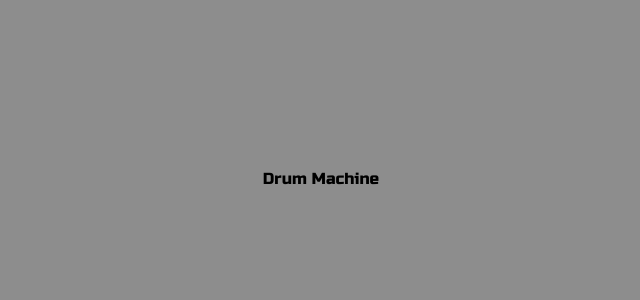
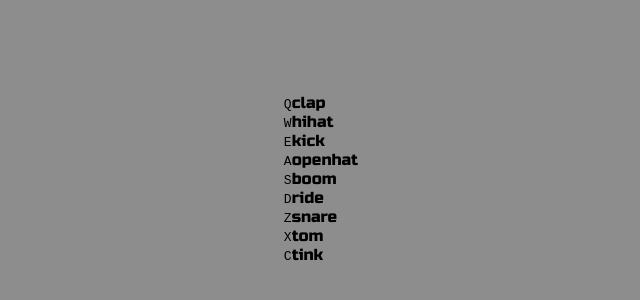
Before and after one commit to shaonkabir8/drum-machine, a React (Create React App) app: page / in a window 1280 px wide. Shown: the part 222-522 px from the top of the page, without its empty margins (319-959 px from the left). Built offline with nearby package versions, Linux system fonts and the light colour scheme.

Commit message:
Refactor: add JSX Markup for and set Audio using [data-attribute]

```diff
--- a/src/components/App.js
+++ b/src/components/App.js
@@ -1,11 +1,59 @@
-import React from 'react';
+import React, { Fragment } from 'react';
 import '../styles/App.scss';
 
-function App() {
+const App = () => {
+
   return (
-    <div>
-      Drum Machine
+    <Fragment>
+      <div className="keys">
+      <div data-key="81" className="key">
+        <kbd>Q</kbd>
+        <span className="sound">clap</span>
+      </div>
+      <div data-key="87" className="key">
+        <kbd>W</kbd>
+        <span className="sound">hihat</span>
+      </div>
+      <div data-key="69" className="key">
+        <kbd>E</kbd>
+        <span className="sound">kick</span>
+      </div>
+      <div data-key="65" className="key">
+        <kbd>A</kbd>
+        <span className="sound">openhat</span>
+      </div>
+      <div data-key="83" className="key">
+        <kbd>S</kbd>
+        <span className="sound">boom</span>
+      </div>
+      <div data-key="68" className="key">
+        <kbd>D</kbd>
+        <span className="sound">ride</span>
+      </div>
+      <div data-key="90" className="key">
+        <kbd>Z</kbd>
+        <span className="sound">snare</span>
+      </div>
+      <div data-key="88" className="key">
+        <kbd>X</kbd>
+        <span className="sound">tom</span>
+      </div>
+      <div data-key="67" className="key">
+        <kbd>C</kbd>
+        <span className="sound">tink</span>
+      </div>
     </div>
+
+    <audio data-key="65" src="https://s3.amazonaws.com/freecodecamp/drums/Heater-1.mp3"></audio>
+    <audio data-key="83" src="https://s3.amazonaws.com/freecodecamp/drums/Heater-2.mp3"></audio>
+    <audio data-key="68" src="https://s3.amazonaws.com/freecodecamp/drums/Heater-3.mp3"></audio>
+    <audio data-key="70" src="https://s3.amazonaws.com/freecodecamp/drums/Heater-4_1.mp3"></audio>
+    <audio data-key="71" src="https://s3.amazonaws.com/freecodecamp/drums/Heater-6.mp3"></audio>
+    <audio data-key="72" src="https://s3.amazonaws.com/freecodecamp/drums/Dsc_Oh.mp3"></audio>
+    <audio data-key="74" src="https://s3.amazonaws.com/freecodecamp/drums/Kick_n_Hat.mp3"></audio>
+    <audio data-key="75" src="https://s3.amazonaws.com/freecodecamp/drums/RP4_KICK_1.mp3"></audio>
+    <audio data-key="76" src="https://s3.amazonaws.com/freecodecamp/drums/Cev_H2.mp3"></audio>
+  </Fragment>
   );
 }
 
```
